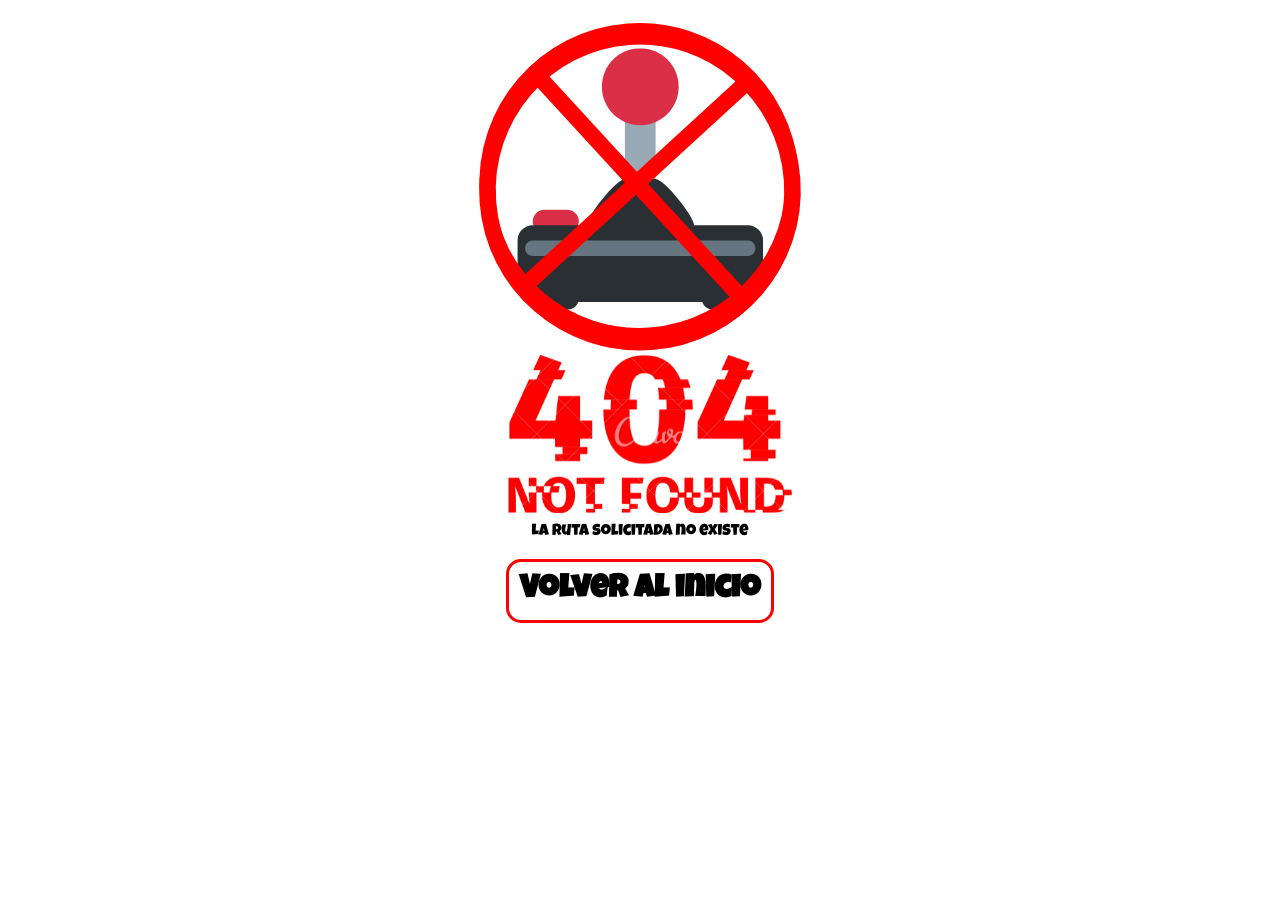
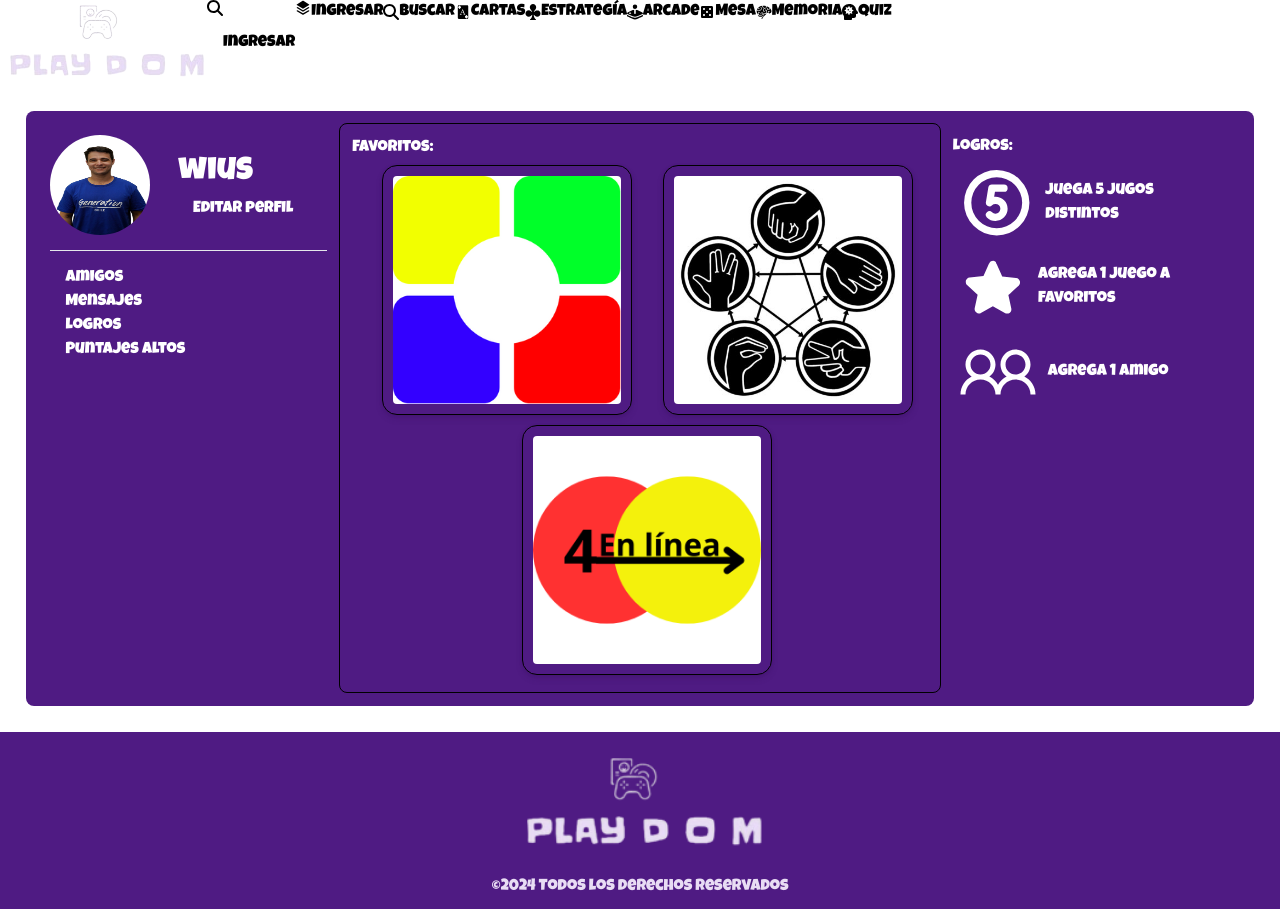
Before and after one commit to WiusGH/Simulacion-s15-React-PHP, a React (Vite) app in the folder frontend/: page /perfil/1 in a window 1280 px wide. Before the commit the page ends 800 px from the top, so only its background shows below. Built offline with nearby package versions, Linux system fonts and the light colour scheme.

Commit message:
feat: crear vista de perfil y hacer header dinámico cuando el usuario esté logueado

```diff
--- a/frontend/src/App.tsx
+++ b/frontend/src/App.tsx
@@ -1,9 +1,9 @@
-import Routes from "./Routes";
+import AppRoutes from "./Routes";
 
 const App: React.FC = () => {
   return (
     <div>
-      <Routes />
+      <AppRoutes />
     </div>
   );
 };
--- a/frontend/src/Routes.tsx
+++ b/frontend/src/Routes.tsx
@@ -7,8 +7,9 @@ import Categories from "./pages/Categories";
 import Favorites from "./pages/Favorites";
 import GameViewer from "./pages/GameViewer";
 import Error404 from "./pages/Error404";
+import ProfileViewer from "./pages/ProfileViewer";
 
-const Routess: React.FC = () => {
+const AppRoutes: React.FC = () => { // Renamed Routess to AppRoutes for clarity
   return (
     <Router>
       <Routes>
@@ -16,14 +17,15 @@ const Routess: React.FC = () => {
         <Route path="/registro" element={<SignUp />} />
         {/*<Route path="/buscar" element={<Search />} />*/}
         {/* Monta dinámicamente las categorías según el URL introducido */}
-        <Route path="/categorias/:category" element={<Categories />} />{" "}
+        <Route path="/categorias/:category" element={<Categories />} />
         <Route path="/favoritos" element={<Favorites />} />
         {/* Monta dinámicamente un juego según el URL introducido */}
-        <Route path="/jugar/:game" element={<GameViewer />} />{" "}
+        <Route path="/jugar/:game" element={<GameViewer />} />
+        <Route path="/perfil/:username" element={<ProfileViewer />} />
         <Route path="*" element={<Error404 />} />
       </Routes>
     </Router>
   );
 };
 
-export default Routess;
+export default AppRoutes;
--- /dev/null
+++ b/frontend/src/components/containers/AchievementThumbnail.module.css
@@ -0,0 +1,8 @@
+.achievementThumbnailContainer {
+  margin: 5px;
+  font-size: 5rem;
+  p {
+    font-size: 1rem;
+    margin-left: 10px;
+  }
+}
--- /dev/null
+++ b/frontend/src/components/containers/AchievementThumbnail.tsx
@@ -0,0 +1,13 @@
+import React from 'react';
+import style from './AchievementThumbnail.module.css';
+
+const AchievementThumbnail = ({ image, title } : { image: React.ReactNode, title: string }) => {
+  return (
+    <div className={`${style.achievementThumbnailContainer} flex center align`}>
+      {image}
+      <p>{title}</p>
+    </div>
+  );
+};
+
+export default AchievementThumbnail;
--- a/frontend/src/components/header/Header.tsx
+++ b/frontend/src/components/header/Header.tsx
@@ -93,7 +93,8 @@ const Header = () => {
           {loggedIn ? (
             <>
               <div className="hidden lg:w-1/3 lg:grid place-content-center lg:text-2xl lg:tracking-widest  lg:text-[#E8DCF4]">
-                {userData && <span>Hola, {userData.username}</span>}
+                {userData && <span>¡Hola, {userData.username}!</span>}
+                <a href="/perfil/wius"> Ver perfil</a>
               </div>
               <button
                 className="hidden lg:w-1/3 lg:grid place-content-center lg:text-2xl lg:tracking-widest  lg:text-[#E8DCF4]"
--- a/frontend/src/components/login/Login.tsx
+++ b/frontend/src/components/login/Login.tsx
@@ -37,8 +37,7 @@ const Login: React.FC = () => {
       });
       localStorage.setItem("token", response.data.access_token);
       localStorage.setItem("id", response.data.id);
-      localStorage.setItem("data", response.data); // Solo para pruebas
-      window.location.reload(); // Reload the page to update the Header component
+      window.location.reload();
     } catch (error) {
       const axiosError = error as AxiosError;
       if (axiosError.response) {
--- /dev/null
+++ b/frontend/src/components/profile/Profile.module.css
@@ -0,0 +1,63 @@
+.profileContainer {
+  color: white;
+  display: flex;
+  background-color: rgb(79 27 131);
+  border-radius: 8px;
+  margin: 2%;
+  min-height: 70vh;
+  padding: 1%;
+  a {
+    margin-left: 15px;
+  }
+  a:hover {
+    color: black;
+  }
+}
+
+.hr {
+  margin: 15px 0 15px 0;
+}
+
+.userDetails {
+  flex: 1;
+  max-width: 25%;
+  min-width: 25%;
+  padding: 1%;
+  img {
+    width: 100px;
+    height: 100px;
+    border-radius: 50%;
+    margin-right: 10%;
+  }
+}
+
+.userName {
+  font-size: 2rem;
+}
+
+.userFavorites {
+  border: 1px solid black;
+  border-radius: 8px;
+  flex: 2;
+  max-width: 50%;
+  min-width: 50%;
+  padding: 1%;
+  max-height: 80vh;
+  overflow-y: auto;
+}
+
+.userAchievements {
+  flex: 1;
+  max-width: 25%;
+  min-width: 25%;
+  padding: 1%;
+  max-height: 80vh;
+  overflow-y: auto;
+}
+
+.leftAlign {
+  display: flex;
+  flex-direction: column;
+  justify-content: left;
+  align-items: flex-start;
+}
--- /dev/null
+++ b/frontend/src/components/profile/Profile.tsx
@@ -0,0 +1,61 @@
+import React from 'react'
+import style from './Profile.module.css'
+import GameThumbnail from '../containers/GameThumbnail'
+import AchievementThumbnail from '../containers/AchievementThumbnail'
+
+interface Game {
+  alt: string
+  image: string
+  url: string
+}
+
+interface Achievement {
+  image: React.ReactNode
+  title: string
+}
+
+interface Props {
+  userName: string
+  profPic: string
+  favorites: Game[]
+  achievements: Achievement[]
+}
+
+const Profile: React.FC<Props> = ({ userName, profPic, favorites, achievements }) => {
+  return (
+    <div className={style.profileContainer}>
+      <div className={`${style.userDetails} flex column`}>
+        <div className='flex align'>
+          <img src={profPic} alt="Profile Picture" />
+          <div>
+            <p className={style.userName}>{userName}</p>
+            <a href="#edit-profile">Editar perfil</a>
+          </div>
+        </div>
+        <hr className={style.hr} />
+        <a href="#friends">Amigos</a>
+        <a href="#messages">Mensajes</a>
+        <a href="#achievements">Logros</a>
+        <a href="#high-scores">Puntajes altos</a>
+      </div>
+      <div className={`${style.userFavorites}`}>
+        <h3>Favoritos:</h3>
+        <div className='flex evenly wrap'>
+        {favorites.map((game, index) => (
+          <a href={game.url}><GameThumbnail image={game.image} alt={game.alt} key={index} /></a>
+        ))}
+        </div>
+      </div>
+      <div className={`${style.userAchievements}`}>
+      <h3>Logros:</h3>
+      <div className={style.leftAlign}>
+        {achievements.map((game, index) => (
+          <AchievementThumbnail image={game.image} title={game.title} key={index} />
+        ))}
+        </div>
+      </div>
+    </div>
+  )
+}
+
+export default Profile
--- a/frontend/src/index.css
+++ b/frontend/src/index.css
@@ -14,6 +14,10 @@
 
 .flex {
   display: flex;
+}
+
+.wrap {
+  flex-wrap: wrap;
 }
 
 .center {
--- /dev/null
+++ b/frontend/src/pages/ProfileViewer.tsx
@@ -0,0 +1,46 @@
+import React from 'react'
+// import { useParams } from "react-router-dom"; // Obtiene parámetros de la url
+import Header from '../components/header/Header'
+import Footer from '../components/footer/Footer'
+import Profile from '../components/profile/Profile'
+import simon from '../../public/images/simon.png'
+import rpslp from '../../public/images/rpsls/rpsls.jpg'
+import connect4 from '../../public/images/connect4.png'
+import wius from '../../public/images/wius.jpg'
+import { PiNumberCircleFiveBold } from "react-icons/pi";
+import { TiStarFullOutline } from "react-icons/ti";
+import { LiaUserFriendsSolid } from "react-icons/lia";
+
+const ProfileViewer: React.FC = () => {
+  // Aquí va la API para obtener datos del usuario
+  // Pero temporalmente se utilizará un json
+
+  const userData = {
+    name: "wius",
+    image: wius,
+    favorites: [
+      { alt: "simon", image: simon, url: "/jugar/Simon" },
+      { alt: "piedrapapeltijeraslagartospock", image: rpslp, url: "/jugar/PiedraPapelTijerasLagartoSpock" },
+      { alt: "connect4", image: connect4, url: "/jugar/Connect4" },
+    ],
+    achievements: [
+      { title: "Juega 5 jugos distintos", image: <PiNumberCircleFiveBold /> },
+      { title: "Agrega 1 juego a favoritos", image: <TiStarFullOutline /> },
+      { title: "Agrega 1 amigo", image: <LiaUserFriendsSolid /> },
+    ]
+  }
+
+  const { name: userName, image: profPic, favorites, achievements } = userData;
+
+  // const { user } = useParams<{ user: string }>();
+
+  return (
+    <div>
+      <Header />
+      <Profile userName={userName} profPic={profPic} favorites={favorites} achievements={achievements} />
+      <Footer />
+    </div>
+  )
+}
+
+export default ProfileViewer
```
Also changed, not shown: frontend/public/images/wius.jpg (added).
